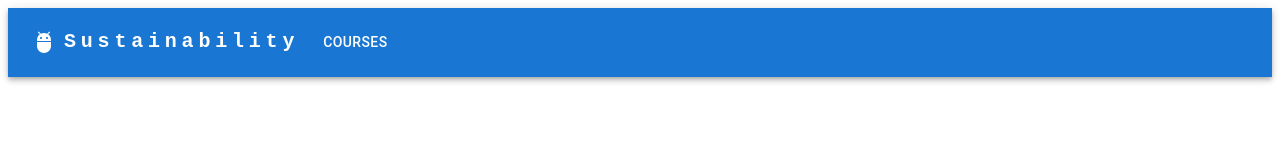
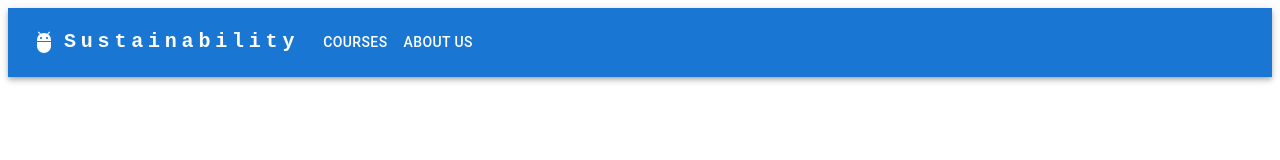
Before and after one commit to AlexanderPezarro/STEP2023Sustainabilty, a React (Create React App) app in the folder frontend/: page / in a window 1280 px wide. Shown: the top 160 px of the page. Built offline with nearby package versions, Linux system fonts and the light colour scheme.

Commit message:
Build About us

```diff
--- a/frontend/src/App.js
+++ b/frontend/src/App.js
@@ -5,6 +5,7 @@ import { BrowserRouter, Route, Routes, Navigate }
 
 import Home from "./pages/Home"
 import Schools from "./pages/Schools";
+import Aboutus from "./pages/Aboutus";
 
 export default function App() {
 
@@ -14,6 +15,7 @@ export default function App() {
                 <Routes>
                     <Route index element={<Home />} />
                     <Route path = "/schools" element = {<Schools />} />
+                    <Route path = "/Aboutus" element = {<Aboutus/>} />
                 </Routes>
             </BrowserRouter>
 
--- /dev/null
+++ b/frontend/src/pages/Aboutus.js
@@ -0,0 +1,5 @@
+export default function () {
+    return (
+        <h1>About us</h1>
+    )
+}
--- a/frontend/src/pages/Home.js
+++ b/frontend/src/pages/Home.js
@@ -49,6 +49,17 @@ export default function Home() {
                             >
                                 Courses
                             </Button>
+                             <Button
+                                key= 'course'
+                                onClick={(e) => {
+                                    console.log("click")
+                                    navigate('/aboutus')
+                                }
+                                }
+                                sx={{ my: 2, color: 'white', display: 'block' }}
+                            >
+                                About Us
+                            </Button>
                     </Box>
                 </Toolbar>
             </Container>
```
